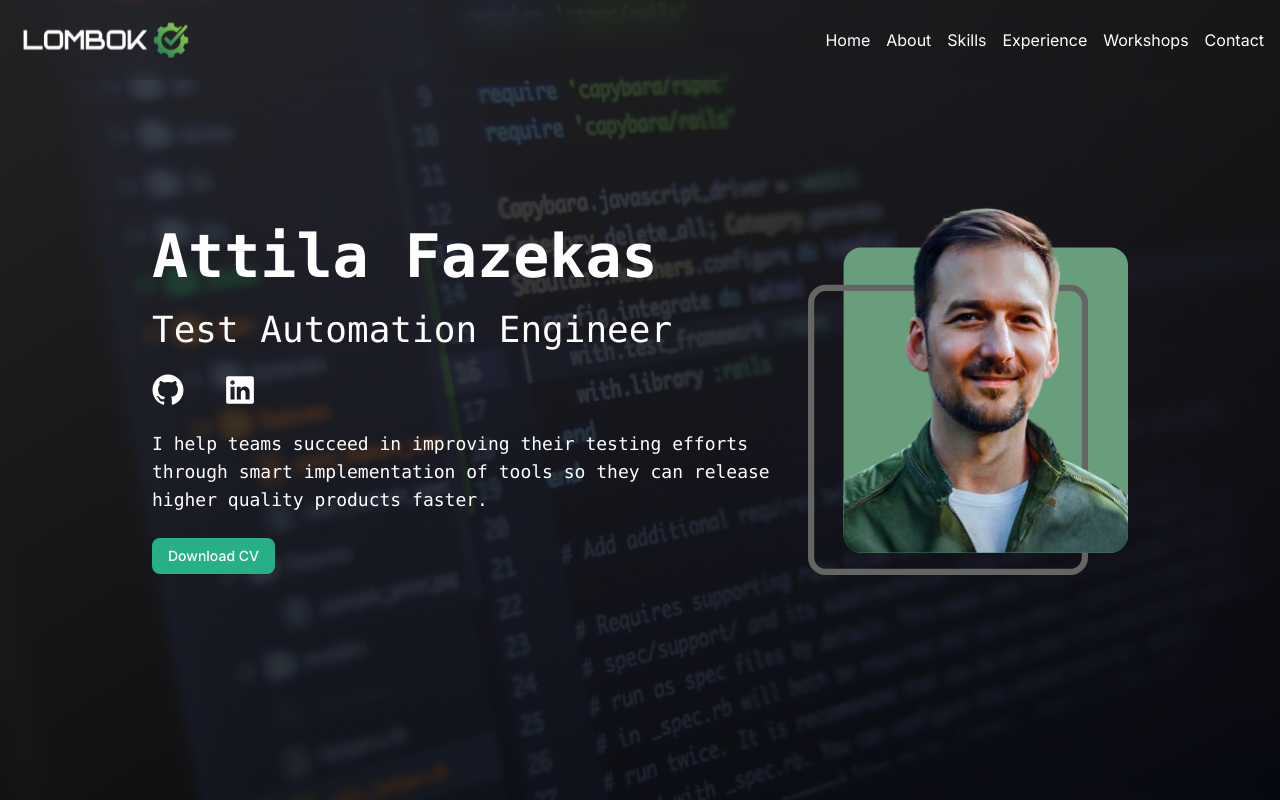
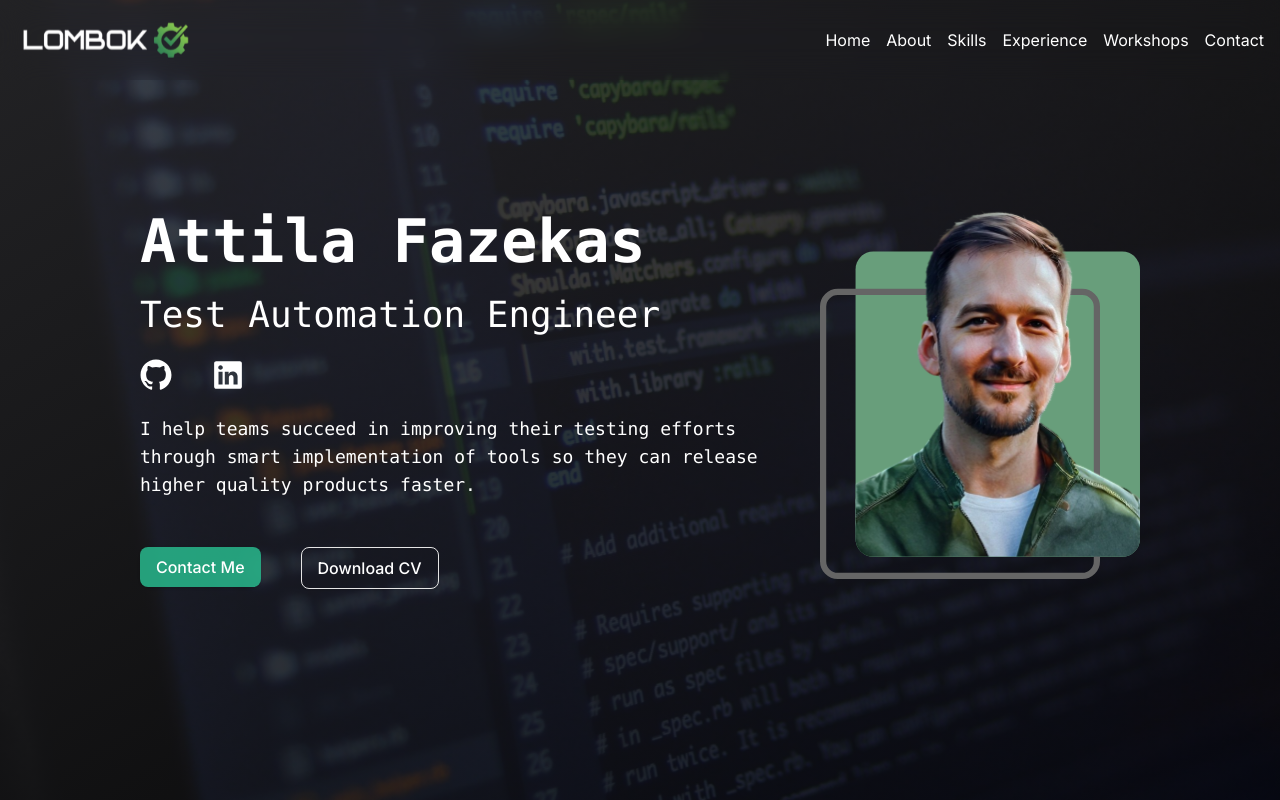
Before and after one commit to LombokAB/lombok-ab-website, a Next.js app: page / in a window 1280 px wide. Shown: the top 800 px of the page. Built offline with nearby package versions, Linux system fonts and the light colour scheme.

Commit message:
feat: update ContactForm error message; modify Hero component for improved button handling and layout

```diff
--- a/src/app/page.tsx
+++ b/src/app/page.tsx
@@ -22,8 +22,8 @@ export default function Home() {
           title="Test Automation Engineer "
           paragraph="I help teams succeed in improving their testing efforts through smart implementation of tools so they can release higher quality products faster."
           imageUrl={HeroPicture}
-          buttonText="Download CV"
-          buttonLink="mailto:attilafazekas@example.com"
+          buttonTextCTA="Contact Me"
+          buttonTextCV="Download CV"
         />
         <ExpertServicesSection header="What I do" services={servicesData} />
         <ExperienceSection
--- a/src/components/Hero.tsx
+++ b/src/components/Hero.tsx
@@ -1,14 +1,15 @@
 import { GitHubLogoIcon, LinkedInLogoIcon } from '@radix-ui/react-icons';
 import { Button } from '@/components/ui/button';
 import Image from 'next/image';
+import Link from 'next/link';
 
 interface HeroProps {
   name: string;
   title: string;
   paragraph: string;
   imageUrl?: string;
-  buttonText: string;
-  buttonLink?: string;
+  buttonTextCTA: string;
+  buttonTextCV: string;
 }
 
 export const Hero: React.FC<HeroProps> = ({
@@ -16,8 +17,8 @@ export const Hero: React.FC<HeroProps> = ({
   title,
   paragraph,
   imageUrl,
-  buttonText,
-  buttonLink,
+  buttonTextCTA,
+  buttonTextCV,
 }) => {
   return (
     <section
@@ -26,27 +27,35 @@ export const Hero: React.FC<HeroProps> = ({
     >
       {/* Overlay */}
       <div className="absolute inset-0 bg-gradient-to-tl from-black to-zinc-800 opacity-85"></div>
-      {/* Text Content */}
-      <div className="relative z-10 mx-auto flex flex-col lg:flex-row items-center justify-center">
-        <div className="flex-1 text-white lg:text-left space-y-6 max-w-prose">
+
+      {/* Flex Container */}
+      <div className="relative z-10 mx-auto flex flex-col lg:flex-row items-center justify-center gap-6">
+        {/* Text Content */}
+        <div className="flex-1 text-white lg:text-left space-y-6 max-w-prose order-2 md:order-1">
           <h2 className="text-5xl lg:text-6xl font-bold text-start">{name}</h2>
           <h1 className="text-3xl lg:text-4xl text-start">{title}</h1>
+          {/* Social Icons */}
           <div className="flex justify-center lg:justify-start gap-6 md:gap-10">
-            <GitHubLogoIcon className="h-8 w-8" />
-            <LinkedInLogoIcon className="h-8 w-8" />
+            <GitHubLogoIcon className="h-8 w-8 hover:text-design-green/90" />
+            <LinkedInLogoIcon className="h-8 w-8 hover:text-design-green/90" />
           </div>
           <p className="text-start text-lg">{paragraph}</p>
-          {buttonLink && (
-            <a href={buttonLink}>
-              <Button variant="default" className="mt-6">
-                {buttonText}
+          <div className="flex flex-row md:justify-start justify-around gap-6 md:gap-10">
+            <Link href="#contact">
+              <Button variant="default" className="mt-6 text-md">
+                {buttonTextCTA}
+              </Button>
+            </Link>
+            <a href="/cv-attila-fazekas.pdf" download>
+              <Button variant="outline" className="mt-6 text-md">
+                {buttonTextCV}
               </Button>
             </a>
-          )}
+          </div>
         </div>
         {/* Hero Image */}
         {imageUrl && (
-          <div className="relative w-64 md:w-80 flex justify-center md:-mt-28 ">
+          <div className="relative w-64 md:w-80 flex justify-center -mt-10  order-1 md:order-2 md:mb-16 mb-10">
             <Image
               src={imageUrl}
               alt="Hero Image"
--- a/src/components/form/ContactForm.tsx
+++ b/src/components/form/ContactForm.tsx
@@ -26,7 +26,7 @@ export const ContactForm = () => {
     if (state.submissionStatus === 'success') {
       toast.success('Message sent successfully!');
     } else if (state.submissionStatus === 'error' && state.errorMessage) {
-      toast.error(state.errorMessage || 'Something went wrong!');
+      toast.error('Something went wrong! Please try again later.');
     }
   }, [state.submissionStatus, state.errorMessage]);
 
--- a/src/components/ui/button.tsx
+++ b/src/components/ui/button.tsx
@@ -9,18 +9,18 @@ const buttonVariants = cva(
     variants: {
       variant: {
         default:
-          'bg-button-green text-primary-foreground shadow hover:bg-button-green/90 rounded-lg	 border-transparent text-white',
+          'bg-button-green/90 text-primary-foreground shadow hover:bg-button-green rounded-lg	 border-transparent text-white',
         destructive:
           'bg-destructive text-destructive-foreground shadow-sm hover:bg-destructive/90',
         outline:
-          'border border-input bg-background shadow-sm hover:bg-accent hover:text-accent-foreground',
+          'border border-input bg-transparent shadow-sm hover:border-design-green/90 hover:text-design-green/80 rounded-lg',
         secondary:
           'bg-secondary text-secondary-foreground shadow-sm hover:bg-secondary/80',
         ghost: 'hover:bg-accent hover:text-accent-foreground',
         link: 'text-primary underline-offset-4 hover:underline',
       },
       size: {
-        default: 'h-9 px-4 py-2',
+        default: 'h-9 px-4  py-5',
         sm: 'h-8 rounded-md px-3 text-xs',
         lg: 'h-10 rounded-md px-8',
         icon: 'h-9 w-9',
```
Also changed, not shown: 1 other file (tests, documents, lock files or other folders).
